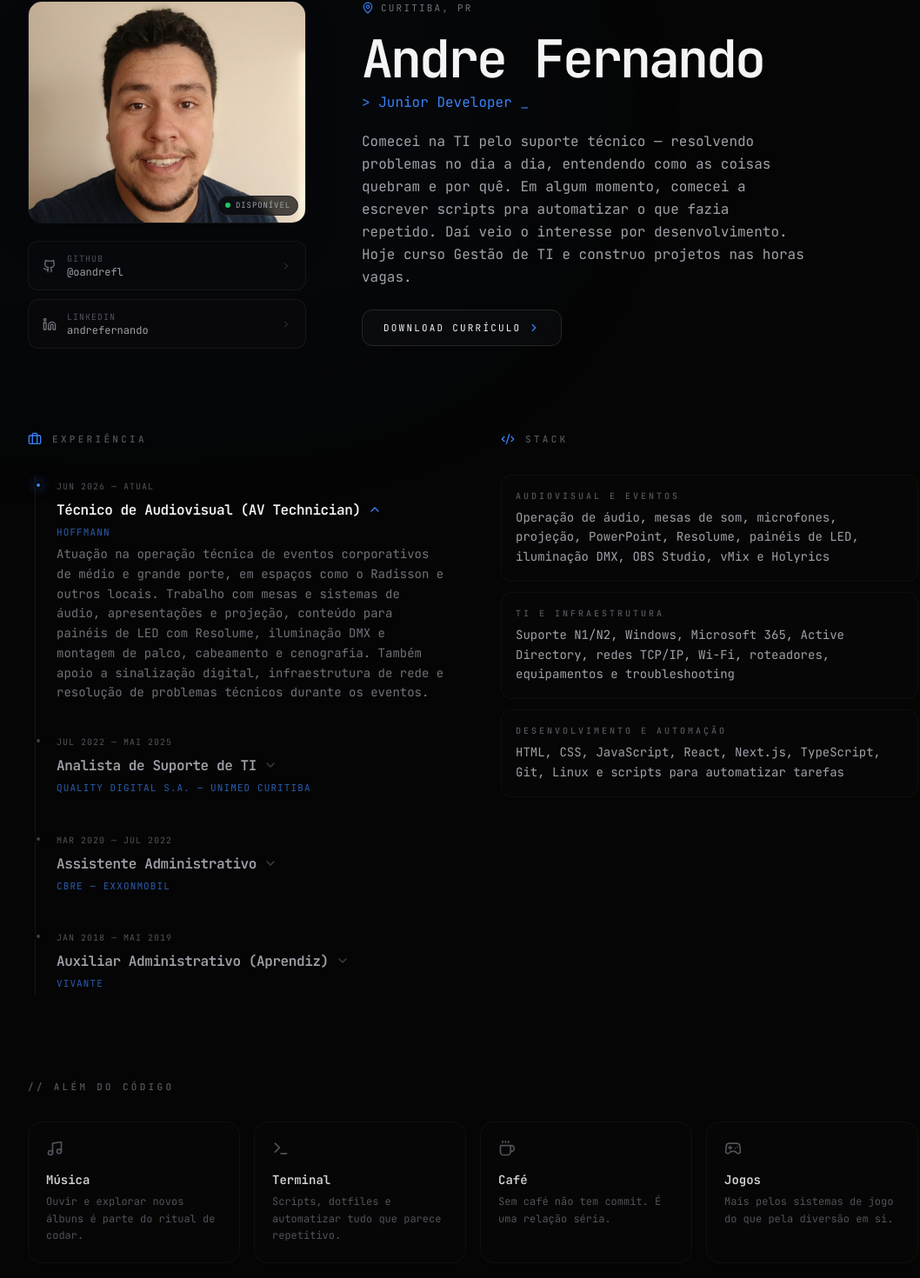
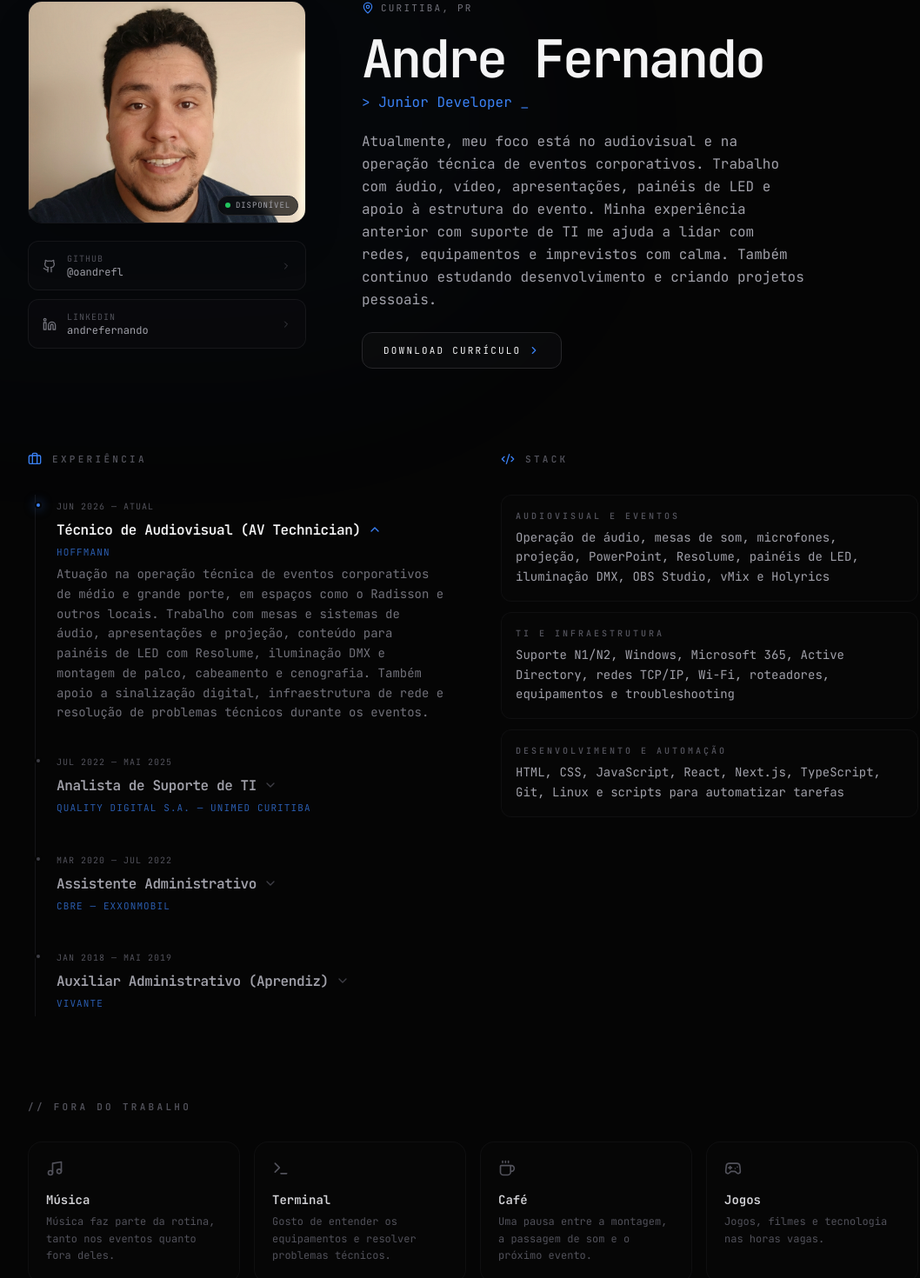
Before and after one commit to oandrefl/oandrefl, a Next.js app: page /about in a window 1280 px wide. Shown: the part 159-1629 px from the top of the page at 87% size, without its empty margins (96-1154 px from the left). Built offline with nearby package versions, Linux system fonts and the light colour scheme.

Commit message:
Align about page with audiovisual focus

```diff
--- a/app/about/page.tsx
+++ b/app/about/page.tsx
@@ -18,10 +18,10 @@ import {
 import data from "@/app/src/data/experiences.json";
 
 const hobbies = [
-  { icon: Music,    label: "Música",   desc: "Ouvir e explorar novos álbuns é parte do ritual de codar." },
-  { icon: Terminal, label: "Terminal", desc: "Scripts, dotfiles e automatizar tudo que parece repetitivo." },
-  { icon: Coffee,   label: "Café",     desc: "Sem café não tem commit. É uma relação séria." },
-  { icon: Gamepad2, label: "Jogos",    desc: "Mais pelos sistemas de jogo do que pela diversão em si." },
+  { icon: Music,    label: "Música",   desc: "Música faz parte da rotina, tanto nos eventos quanto fora deles." },
+  { icon: Terminal, label: "Terminal", desc: "Gosto de entender os equipamentos e resolver problemas técnicos." },
+  { icon: Coffee,   label: "Café",     desc: "Uma pausa entre a montagem, a passagem de som e o próximo evento." },
+  { icon: Gamepad2, label: "Jogos",    desc: "Jogos, filmes e tecnologia nas horas vagas." },
 ];
 
 const socialLinks = [
@@ -106,10 +106,7 @@ export default function About() {
             </div>
 
             <p className="text-base leading-relaxed text-zinc-400 max-w-lg">
-              Comecei na TI pelo suporte técnico — resolvendo problemas no dia a dia,
-              entendendo como as coisas quebram e por quê. Em algum momento, comecei
-              a escrever scripts pra automatizar o que fazia repetido. Daí veio o interesse
-              por desenvolvimento. Hoje curso Gestão de TI e construo projetos nas horas vagas.
+              Atualmente, meu foco está no audiovisual e na operação técnica de eventos corporativos. Trabalho com áudio, vídeo, apresentações, painéis de LED e apoio à estrutura do evento. Minha experiência anterior com suporte de TI me ajuda a lidar com redes, equipamentos e imprevistos com calma. Também continuo estudando desenvolvimento e criando projetos pessoais.
             </p>
 
             <div className="pt-1">
@@ -200,7 +197,7 @@ export default function About() {
         {/* ── ALÉM DO CÓDIGO ────────────────────────────────────────────────── */}
         <section className="space-y-8 pb-8">
           <h2 className="text-[11px] font-mono uppercase tracking-[0.3em] text-zinc-600 font-bold">
-            // Além do código
+            // Fora do trabalho
           </h2>
 
           <div className="grid grid-cols-2 md:grid-cols-4 gap-4">
```
